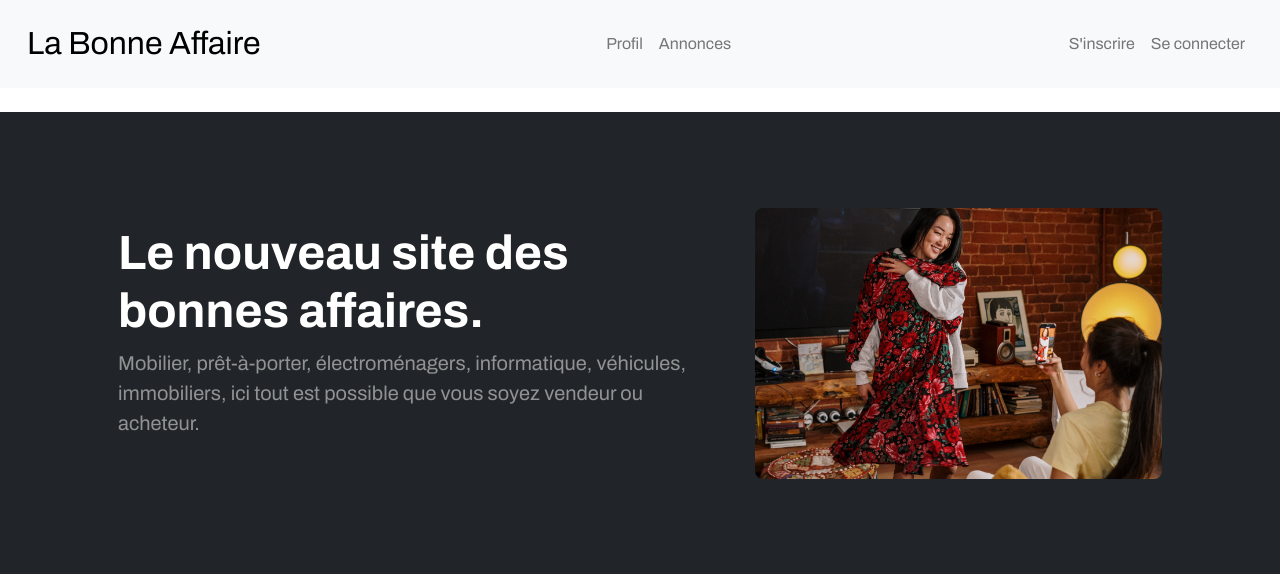
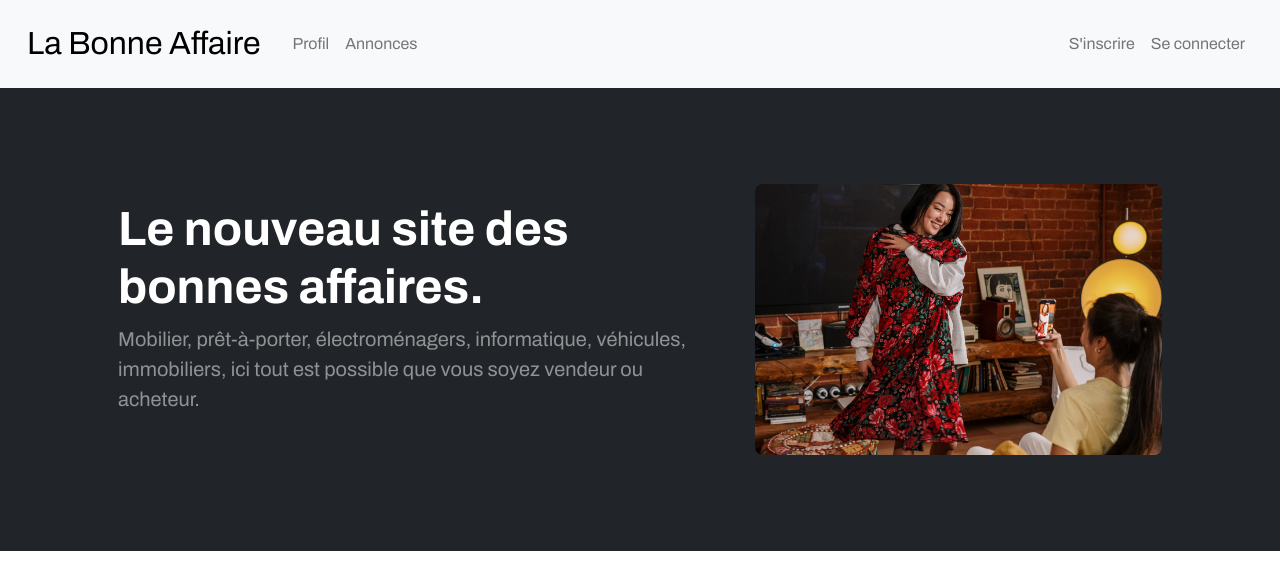
Before and after one commit to n4thans/LaBonneAffaire, a Symfony app: template templates/pages/home.html.twig in a window 1280 px wide. Shown: the top 574 px of the page. Run offline with Twig, Linux system fonts and the light colour scheme; the template is opened without the code that fills it, so the values that code supplies are empty; some libraries are stand-ins or nearby versions.

Commit message:
ajout front home 27/10 16:49

```diff
--- a/public/css/style.css
+++ b/public/css/style.css
@@ -9,7 +9,7 @@
 }
 
 .nav-link:hover {
-    color: rgb(81, 81, 81);
+    color: rgb(0, 0, 0);
 }
 
 .navbar{
--- a/templates/partials/_header.html.twig
+++ b/templates/partials/_header.html.twig
@@ -5,7 +5,7 @@
         <span class="navbar-toggler-icon"></span>
       </button>
       <div class="collapse navbar-collapse" id="navbarSupportedContent">
-        <ul class="navbar-nav mx-auto mb-2 mb-lg-0">
+        <ul class="navbar-nav mx-auto ms-2 mb-lg-0">
           <li class="nav-item">
             <a class="nav-link" href="#">Profil</a>
           </li>
@@ -24,4 +24,3 @@
       </div>
     </div>
 </nav>
-<br>
```
